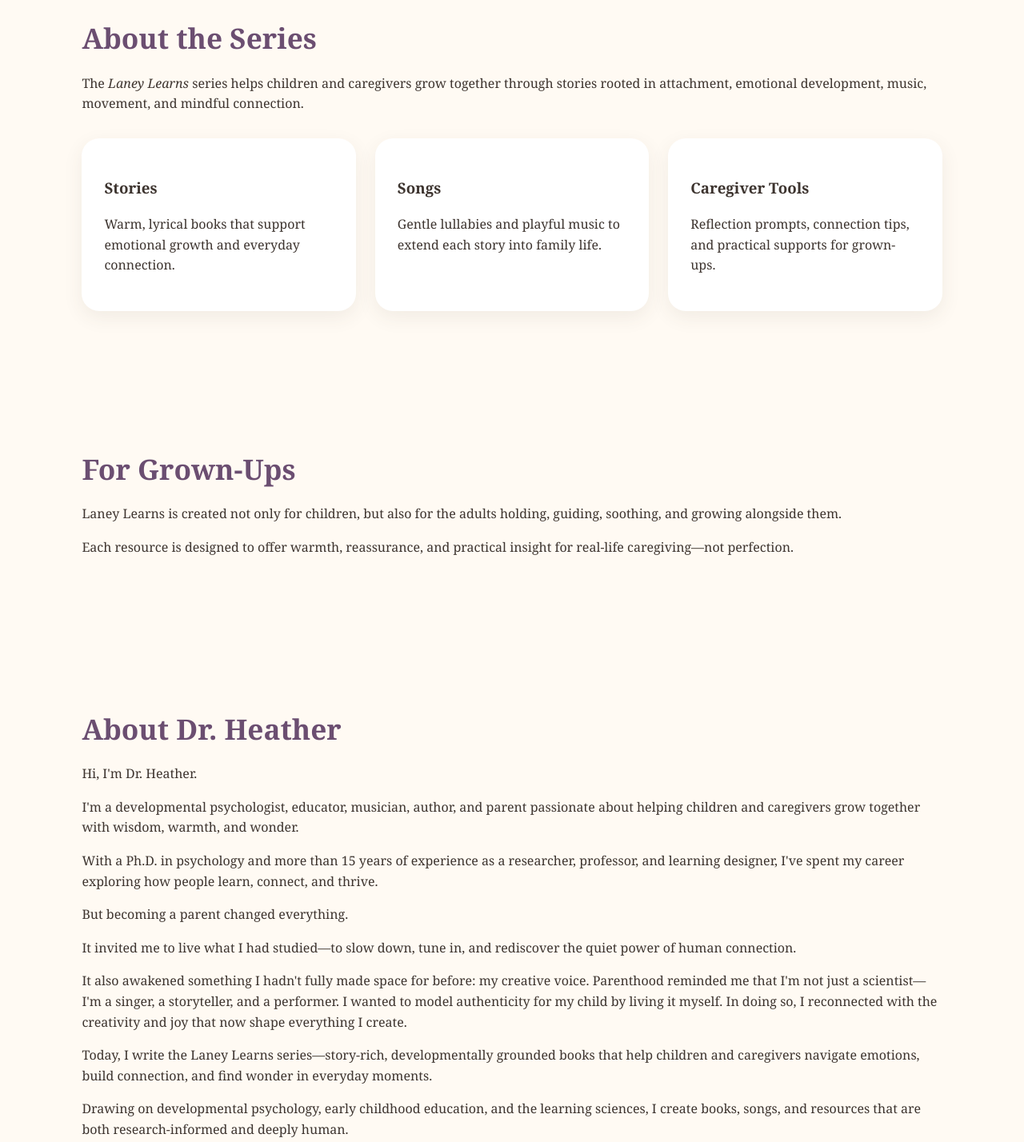
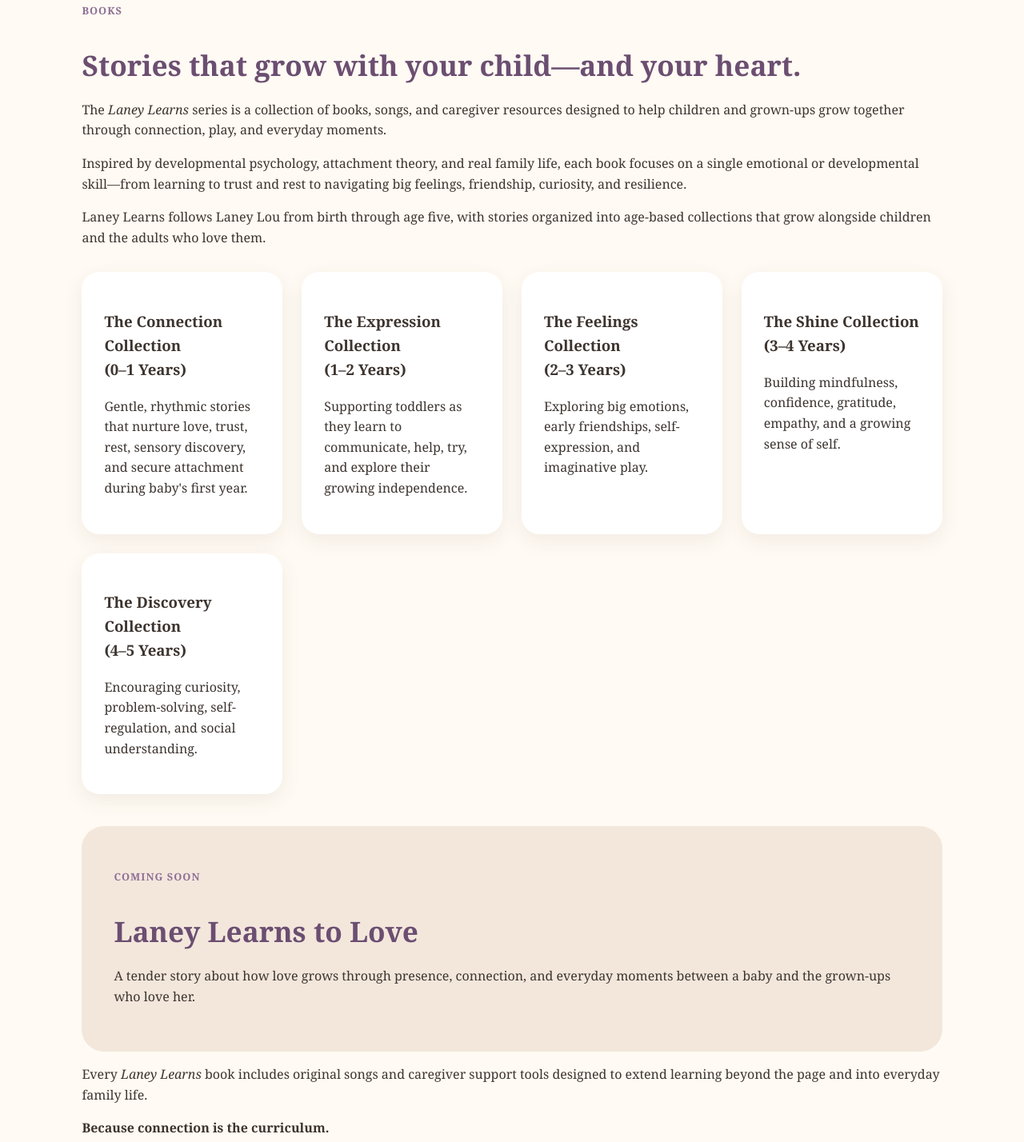
Before and after one commit to drheather/drheather.github.io, a plain HTML site: page index.html in a window 1280 px wide. Shown: the part 1229-2657 px from the top of the page at 80% size. Drawn offline with Linux system fonts and the light colour scheme.

Commit message:
Update index.html

```diff
--- a/index.html
+++ b/index.html
@@ -163,19 +163,71 @@
       </div>
     </section>
 
-    <section>
-      <h2>About the Series</h2>
-      <p>
-        The <em>Laney Learns</em> series helps children and caregivers grow together
-        through stories rooted in attachment, emotional development, music, movement,
-        and mindful connection.
-      </p>
+<section id="books">
+  <p class="small-label">Books</p>
+  <h2>Stories that grow with your child—and your heart.</h2>
 
-      <div class="cards">
-        <div class="card">
-          <h3>Stories</h3>
-          <p>Warm, lyrical books that support emotional growth and everyday connection.</p>
-        </div>
+  <p>
+    The <em>Laney Learns</em> series is a collection of books, songs, and
+    caregiver resources designed to help children and grown-ups grow together
+    through connection, play, and everyday moments.
+  </p>
+
+  <p>
+    Inspired by developmental psychology, attachment theory, and real family life,
+    each book focuses on a single emotional or developmental skill—from learning
+    to trust and rest to navigating big feelings, friendship, curiosity, and resilience.
+  </p>
+
+  <p>
+    Laney Learns follows Laney Lou from birth through age five, with stories
+    organized into age-based collections that grow alongside children and the
+    adults who love them.
+  </p>
+
+  <div class="cards">
+    <div class="card">
+      <h3>The Connection Collection <br><span>(0–1 Years)</span></h3>
+      <p>Gentle, rhythmic stories that nurture love, trust, rest, sensory discovery, and secure attachment during baby's first year.</p>
+    </div>
+
+    <div class="card">
+      <h3>The Expression Collection <br><span>(1–2 Years)</span></h3>
+      <p>Supporting toddlers as they learn to communicate, help, try, and explore their growing independence.</p>
+    </div>
+
+    <div class="card">
+      <h3>The Feelings Collection <br><span>(2–3 Years)</span></h3>
+      <p>Exploring big emotions, early friendships, self-expression, and imaginative play.</p>
+    </div>
+
+    <div class="card">
+      <h3>The Shine Collection <br><span>(3–4 Years)</span></h3>
+      <p>Building mindfulness, confidence, gratitude, empathy, and a growing sense of self.</p>
+    </div>
+
+    <div class="card">
+      <h3>The Discovery Collection <br><span>(4–5 Years)</span></h3>
+      <p>Encouraging curiosity, problem-solving, self-regulation, and social understanding.</p>
+    </div>
+  </div>
+
+  <div class="featured" style="margin-top: 40px;">
+    <p class="small-label">Coming Soon</p>
+    <h2>Laney Learns to Love</h2>
+    <p>
+      A tender story about how love grows through presence, connection,
+      and everyday moments between a baby and the grown-ups who love her.
+    </p>
+  </div>
+
+  <p>
+    Every <em>Laney Learns</em> book includes original songs and caregiver support
+    tools designed to extend learning beyond the page and into everyday family life.
+  </p>
+
+  <p><strong>Because connection is the curriculum.</strong></p>
+</section>
 
         <div class="card">
           <h3>Songs</h3>
```
